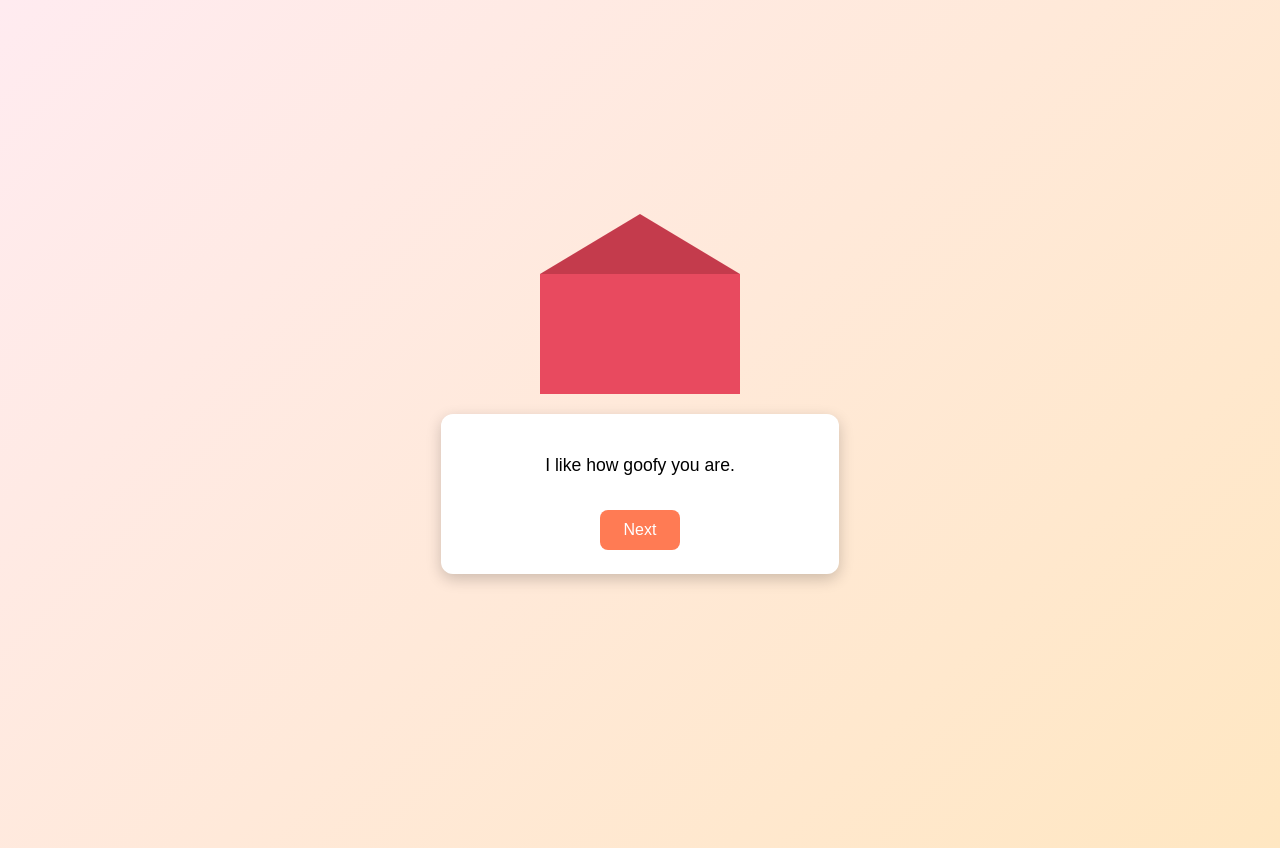
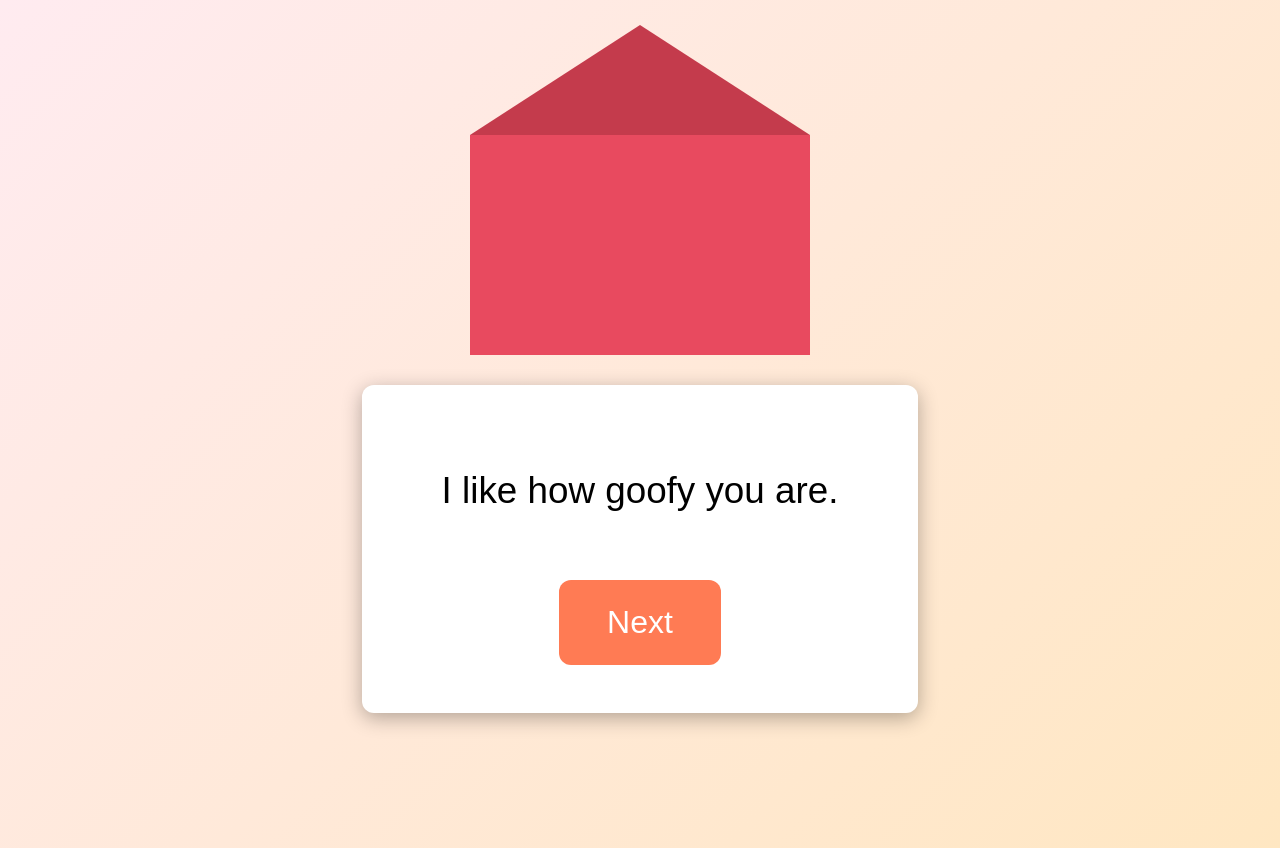
Before and after one commit to t-whelan/simple-envelope, a plain HTML site: page index.html in a window 1280 px wide. Both pictures are taken after a click on the element 640 px from the left and 424 px from the top of the page. Drawn offline with Linux system fonts and the light colour scheme.

Commit message:
final draft

```diff
--- a/index.html
+++ b/index.html
@@ -18,8 +18,8 @@
 
     /* Envelope */
     .envelope {
-      width: 200px;
-      height: 120px;
+      width: 340px;       /* increased ~60px */
+      height: 220px;      /* increased ~60px */
       background: #e84a5f;
       position: relative;
       cursor: pointer;
@@ -42,15 +42,15 @@
     /* Compliment Card */
     .compliment-card {
       display: none;
-      width: 90%;
-      max-width: 350px;
-      margin-top: 20px;
-      padding: 1.5rem;
+      width: 95%;
+      max-width: 460px;   /* bigger max width */
+      margin-top: 30px;
+      padding: 3rem;      /* bigger padding */
       text-align: center;
-      font-size: 1.1rem;
+      font-size: 2.3rem;  /* bigger font size */
       background: white;
       border-radius: 12px;
-      box-shadow: 0 5px 15px rgba(0,0,0,0.2);
+      box-shadow: 0 5px 20px rgba(0,0,0,0.3);
       animation: slideIn 0.5s ease forwards;
     }
 
@@ -59,38 +59,38 @@
       to { transform: translateY(0); opacity: 1; }
     }
 
-    /* Shake Animation on Slide */
     .shake {
       animation: shake 0.4s ease-in-out;
     }
 
     @keyframes shake {
       0% { transform: translateX(0); }
-      25% { transform: translateX(-5px); }
-      50% { transform: translateX(5px); }
-      75% { transform: translateX(-5px); }
+      25% { transform: translateX(-8px); }
+      50% { transform: translateX(8px); }
+      75% { transform: translateX(-8px); }
       100% { transform: translateX(0); }
     }
 
     /* Button */
     #nextBtn {
-      padding: 0.7rem 1.5rem;
+      padding: 1.5rem 3rem;   /* bigger button */
       background: #ff7b54;
       border: none;
       color: white;
-      font-size: 1rem;
-      border-radius: 8px;
-      margin-top: 1rem;
+      font-size: 2rem;        /* bigger text */
+      border-radius: 12px;
+      margin-top: 2rem;
       cursor: pointer;
       transition: background 0.3s ease;
     }
     #nextBtn:hover { background: #e36a47; }
 
     /* Mobile Responsiveness */
-    @media (max-width: 500px) {
-      .envelope { width: 180px; height: 110px; }
-      .compliment-card { font-size: 1rem; padding: 1.2rem; }
-      #nextBtn { padding: 0.6rem 1.2rem; font-size: 0.9rem; }
+    @media (max-width: 600px) {
+      .envelope { width: 95%; height: 260px; }
+      .flap { height: 50%; }
+      .compliment-card { font-size: 2rem; padding: 2.5rem; max-width: 95%; }
+      #nextBtn { font-size: 1.8rem; padding: 1.3rem 2.5rem; }
     }
   </style>
 </head>
@@ -123,8 +123,6 @@
       "I like your laugh.",
       "I like seeing you happy.",
       "I like when you’re just yourself.",
-
-      // 🔥 NEW 🔥
       "I like how you make me feel special.",
       "I like how you keep it real.",
       "I like your wit and intellectual standpoints.",
@@ -134,10 +132,10 @@
       "I like your next-level spirit.",
       "Of course I like your face.",
       "But the person behind it — that’s the one I like the most.",
-
-      // Emotional ending
       "I love when you are all of those things and more.",
       "I love that even though you show me the good, you show me you’re human.",
+      "You are so hard-working and dedicated.",
+      "You always push through and never give up.",
       "And my favourite human right now… is you."
     ];
 
@@ -151,17 +149,14 @@
 
     nextBtn.addEventListener('click', () => {
       index++;
-
-      // 🧠 If last compliment → close envelope gently
       if (index >= compliments.length) {
         complimentCard.style.animation = "fadeOut 0.7s forwards";
         envelope.classList.remove('opened');
         return;
       }
-
       complimentText.textContent = compliments[index];
       complimentCard.classList.remove('shake');
-      void complimentCard.offsetWidth; // reset animation
+      void complimentCard.offsetWidth;  // reset animation
       complimentCard.classList.add('shake');
     });
   </script>
```
